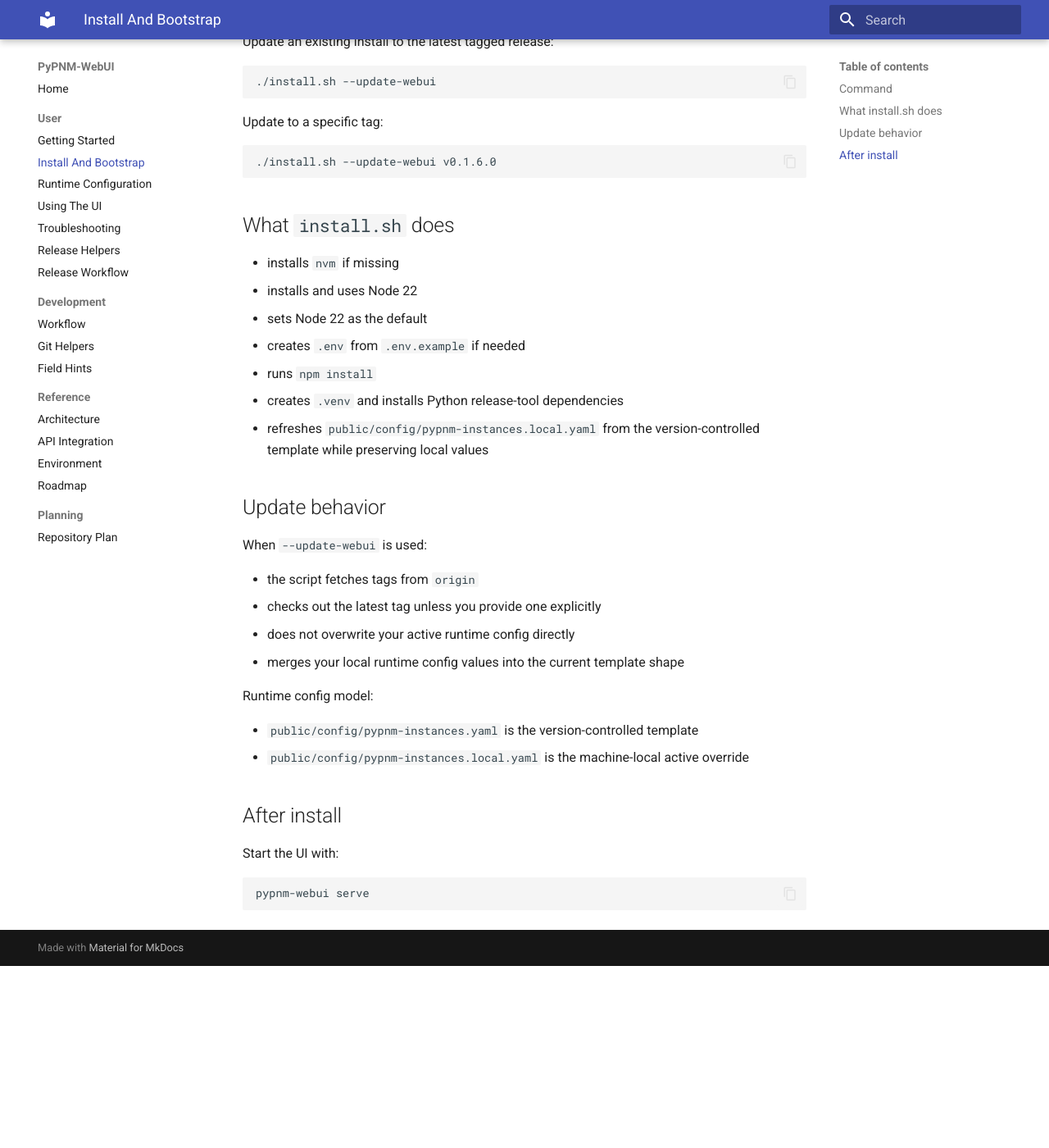
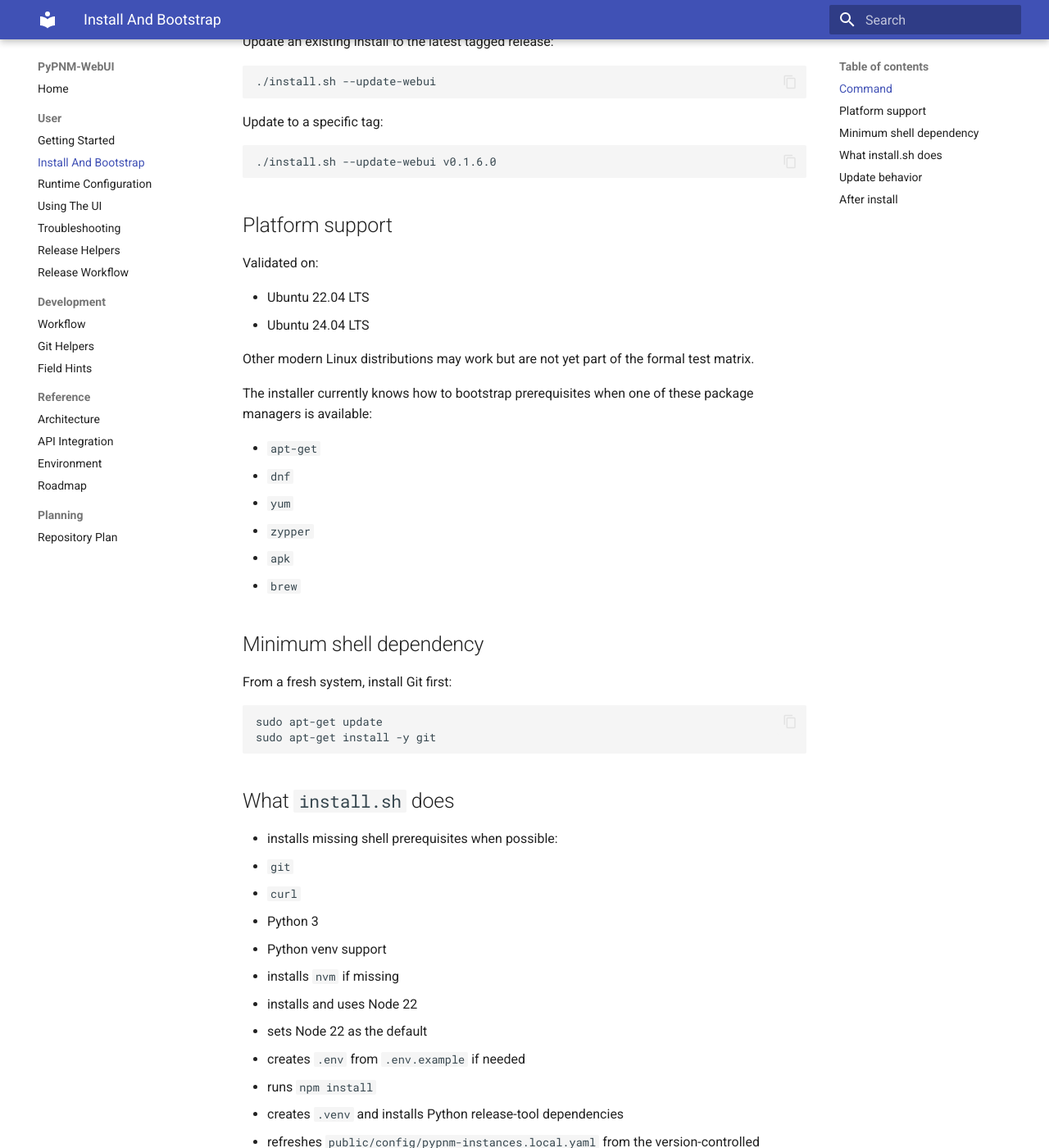
Before and after one commit to PyPNMApps/PyPNM-WebUI, an MkDocs documentation site: the page built from docs/user/install-and-bootstrap.md, in a window 1280 px wide and 1400 px high, scrolled down 290 px. Shown: the whole window at 82% size. Built offline with MkDocs 1.6.1 and Material for MkDocs 9.7.7, drawn with Linux system fonts in a browser that asks for light colours; before the commit the page ends 1468 px from its top, so only the background shows below that.

Commit message:
Docs: align installer docs and add MkDocs commands - add npm wrappers for MkDocs build and local serve - restore docs dependency installation in install.sh for the .venv - bootstrap git curl python3 and venv support across supported package managers - align README and install docs with actual installer prerequisites and distro support - update runtime env docs to reflect the local runtime config override path - 2026-03-15 13:02:24

````diff
--- a/docs/user/install-and-bootstrap.md
+++ b/docs/user/install-and-bootstrap.md
@@ -20,8 +20,42 @@
 ./install.sh --update-webui v0.1.6.0
 ```
 
+## Platform support
+
+Validated on:
+
+- Ubuntu 22.04 LTS
+- Ubuntu 24.04 LTS
+
+Other modern Linux distributions may work but are not yet part of the formal
+test matrix.
+
+The installer currently knows how to bootstrap prerequisites when one of these
+package managers is available:
+
+- `apt-get`
+- `dnf`
+- `yum`
+- `zypper`
+- `apk`
+- `brew`
+
+## Minimum shell dependency
+
+From a fresh system, install Git first:
+
+```bash
+sudo apt-get update
+sudo apt-get install -y git
+```
+
 ## What `install.sh` does
 
+- installs missing shell prerequisites when possible:
+  - `git`
+  - `curl`
+  - Python 3
+  - Python venv support
 - installs `nvm` if missing
 - installs and uses Node 22
 - sets Node 22 as the default
--- a/package.json
+++ b/package.json
@@ -13,6 +13,8 @@
     "dev": "vite",
     "serve": "node ./tools/cli/pypnm-webui.js serve",
     "build": "tsc -b && vite build",
+    "docs:build": ".venv/bin/python -m mkdocs build --strict",
+    "docs:serve": ".venv/bin/python -m mkdocs serve",
     "preview": "vite preview",
     "test": "vitest run",
     "test:integration": "vitest run tests/livePyPnmHealth.integration.test.ts",
````
Also changed, not shown: README.md (+23 -4 lines), docs/development/workflow.md (+2 -0 lines), docs/env.md (+2 -0 lines), 1 other file.
